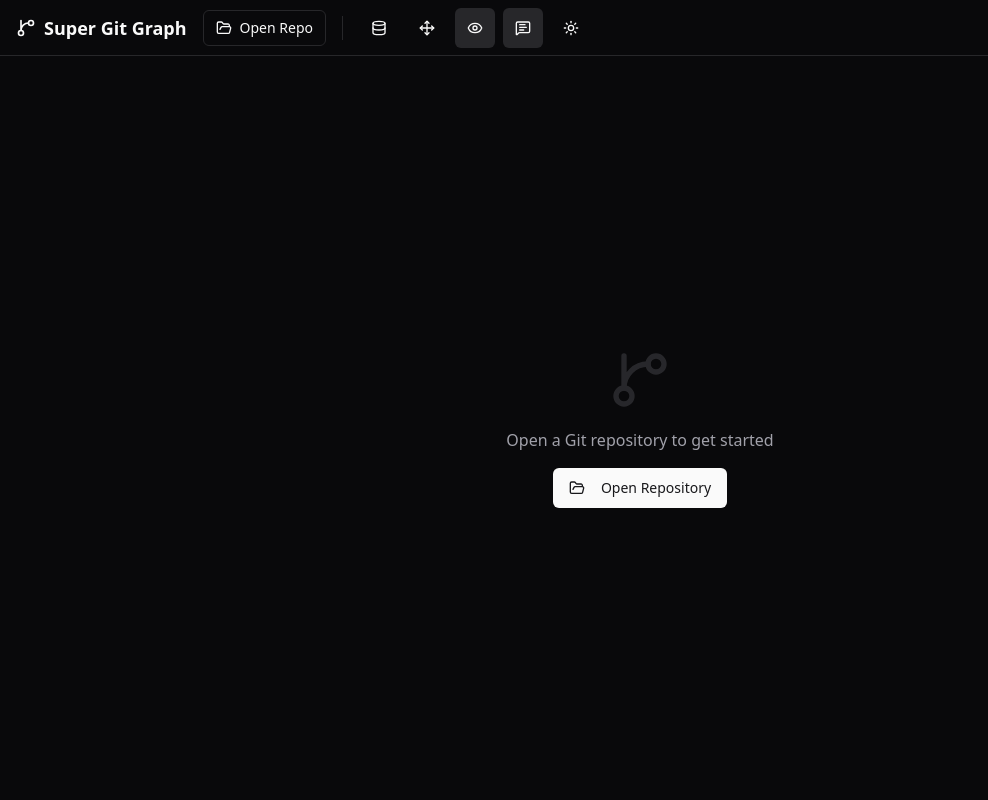
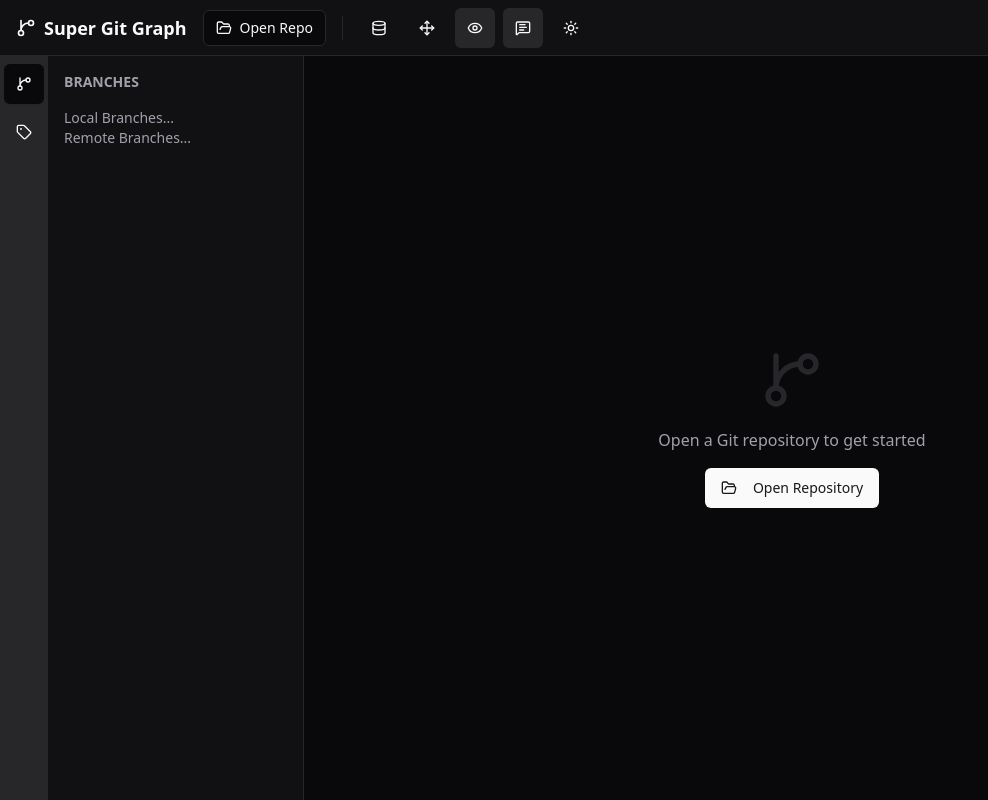
Before and after one commit to LiRenTech/super-git-graph, a React (Vite) app: page / in a window 1280 px wide. Shown: the whole page, without its empty margins (0-988 px from the left). Built offline with nearby package versions, Linux system fonts and the light colour scheme.

Commit message:
feat: 侧边栏宽度

```diff
--- a/src/App.tsx
+++ b/src/App.tsx
@@ -1,3 +1,4 @@
+
 import { useState, useEffect } from "react";
 import { ReactFlowProvider } from "@xyflow/react";
 import "@xyflow/react/dist/style.css";
@@ -6,14 +7,12 @@
   FolderOpen,
   Sun,
   Moon,
-  Plus,
+  Move,
+  Network,
   X,
-  Hash,
   MessageSquareText,
   Eye,
   EyeOff,
-  Move,
-  Network,
 } from "lucide-react";
 import { open } from "@tauri-apps/plugin-dialog";
 
@@ -30,11 +29,14 @@
 import { cn } from "@/lib/utils";
 import { useGitGraphStore } from "@/store/gitGraphStore";
 import { CacheSettings } from "@/components/CacheSettings";
+import { ActivityBar, SidebarView } from "@/components/layout/ActivityBar";
+import { Sidebar } from "@/components/layout/Sidebar";
 
 function App() {
   const [isDarkMode, setIsDarkMode] = useState(true);
   const [openRepos, setOpenRepos] = useState<string[]>([]);
   const [activeRepo, setActiveRepo] = useState<string | null>(null);
+  const [sidebarView, setSidebarView] = useState<SidebarView>("branch");
 
   const {
     showHash,
@@ -103,7 +105,7 @@
     <TooltipProvider>
       <div className="h-screen w-screen flex flex-col bg-background text-foreground overflow-hidden">
         {/* Top Bar */}
-        <header className="h-14 border-b flex items-center px-4 justify-between bg-card z-10 shrink-0">
+        <header className="h-14 border-b flex items-center px-4 justify-between bg-muted/30 z-10 shrink-0">
           <div className="flex items-center gap-4 overflow-hidden">
             <div className="flex items-center gap-2 font-bold text-lg shrink-0">
               <GitBranch className="w-5 h-5" />
@@ -220,8 +222,13 @@
           </div>
         </header>
 
-        {/* Tabs and Main Content */}
-        <div className="flex-1 overflow-hidden flex flex-col">
+        {/* Main Content Area: Activity Bar + Sidebar + Main View */}
+        <div className="flex-1 overflow-hidden flex flex-row">
+          <ActivityBar activeView={sidebarView} onViewChange={setSidebarView} />
+          <Sidebar activeView={sidebarView} />
+
+          {/* Original Main Content */}
+          <div className="flex-1 overflow-hidden flex flex-col min-w-0 bg-background">
             {openRepos.length > 0 ? (
               <Tabs
                 value={activeRepo || undefined}
@@ -283,6 +290,7 @@
             )}
           </div>
         </div>
+      </div>
       <Toaster position="top-center" />
     </TooltipProvider>
   );
--- /dev/null
+++ b/src/components/layout/ActivityBar.tsx
@@ -0,0 +1,73 @@
+
+import { GitBranch, Tag } from "lucide-react";
+import { Button } from "@/components/ui/button";
+import { cn } from "@/lib/utils";
+import {
+  Tooltip,
+  TooltipContent,
+  TooltipProvider,
+  TooltipTrigger,
+} from "@/components/ui/tooltip";
+
+export type SidebarView = "branch" | "tag" | null;
+
+interface ActivityBarProps {
+  activeView: SidebarView;
+  onViewChange: (view: SidebarView) => void;
+}
+
+export function ActivityBar({ activeView, onViewChange }: ActivityBarProps) {
+  const handleViewClick = (view: SidebarView) => {
+    if (activeView === view) {
+      onViewChange(null); // Collapse if already active
+    } else {
+      onViewChange(view); // Expand/Switch
+    }
+  };
+
+  return (
+    <div className="w-12 border-r bg-muted flex flex-col items-center py-2 gap-2 shrink-0">
+      <TooltipProvider delayDuration={0}>
+        <Tooltip>
+          <TooltipTrigger asChild>
+            <Button
+              variant="ghost"
+              size="icon"
+              className={cn(
+                "h-10 w-10 rounded-md hover:bg-muted-foreground/20",
+                activeView === "branch" &&
+                  "bg-background text-foreground shadow-sm hover:bg-background"
+              )}
+              onClick={() => handleViewClick("branch")}
+            >
+              <GitBranch className="h-5 w-5" />
+            </Button>
+          </TooltipTrigger>
+          <TooltipContent side="right">
+            <p>Branches</p>
+          </TooltipContent>
+        </Tooltip>
+
+        <Tooltip>
+          <TooltipTrigger asChild>
+            <Button
+              variant="ghost"
+              size="icon"
+              className={cn(
+                "h-10 w-10 rounded-md hover:bg-muted-foreground/20",
+                activeView === "tag" &&
+                  "bg-background text-foreground shadow-sm hover:bg-background"
+              )}
+              onClick={() => handleViewClick("tag")}
+            >
+              <Tag className="h-5 w-5" />
+            </Button>
+          </TooltipTrigger>
+          <TooltipContent side="right">
+            <p>Tags</p>
+          </TooltipContent>
+        </Tooltip>
+      </TooltipProvider>
+    </div>
+  );
+}
--- /dev/null
+++ b/src/components/layout/Sidebar.tsx
@@ -0,0 +1,84 @@
+
+import { useState, useEffect, useRef } from "react";
+import { cn } from "@/lib/utils";
+import { GitBranchList } from "@/components/sidebar/GitBranchList";
+import { GitTagList } from "@/components/sidebar/GitTagList";
+import { SidebarView } from "./ActivityBar";
+
+interface SidebarProps {
+  activeView: SidebarView;
+}
+
+const MIN_WIDTH = 160;
+const MAX_WIDTH = 480;
+const DEFAULT_WIDTH = 256; // w-64 is 256px
+
+export function Sidebar({ activeView }: SidebarProps) {
+  const [width, setWidth] = useState(DEFAULT_WIDTH);
+  const [isResizing, setIsResizing] = useState(false);
+  const sidebarRef = useRef<HTMLDivElement>(null);
+
+  useEffect(() => {
+    const handleMouseMove = (e: MouseEvent) => {
+      if (!isResizing) return;
+
+      // Activity bar width is 48px (w-12)
+      const newWidth = e.clientX - 48;
+
+      if (newWidth >= MIN_WIDTH && newWidth <= MAX_WIDTH) {
+        setWidth(newWidth);
+      }
+    };
+
+    const handleMouseUp = () => {
+      setIsResizing(false);
+      document.body.style.cursor = "default";
+      document.body.style.userSelect = "auto";
+    };
+
+    if (isResizing) {
+      window.addEventListener("mousemove", handleMouseMove);
+      window.addEventListener("mouseup", handleMouseUp);
+    }
+
+    return () => {
+      window.removeEventListener("mousemove", handleMouseMove);
+      window.removeEventListener("mouseup", handleMouseUp);
+    };
+  }, [isResizing]);
+
+  const handleMouseDown = (e: React.MouseEvent) => {
+    e.preventDefault();
+    setIsResizing(true);
+    document.body.style.cursor = "col-resize";
+    document.body.style.userSelect = "none";
+  };
+
+  return (
+    <div
+      ref={sidebarRef}
+      style={{ width: activeView ? width : 0 }}
+      className={cn(
+        "flex flex-col border-r bg-muted/30 relative transition-none", // Remove transition during resize
+        !isResizing && "transition-[width] duration-300 ease-in-out", // Only animate when not resizing
+        activeView ? "opacity-100" : "opacity-0 border-r-0 overflow-hidden"
+      )}
+    >
+      <div className="h-full w-full overflow-hidden">
+        {activeView === "branch" && <GitBranchList />}
+        {activeView === "tag" && <GitTagList />}
+      </div>
+
+      {/* Resizer Handle */}
+      {activeView && (
+        <div
+          className={cn(
+            "absolute top-0 right-0 w-1 h-full cursor-col-resize hover:bg-primary/50 transition-colors z-50",
+            isResizing && "bg-primary/50"
+          )}
+          onMouseDown={handleMouseDown}
+        />
+      )}
+    </div>
+  );
+}
--- /dev/null
+++ b/src/components/sidebar/GitBranchList.tsx
@@ -0,0 +1,18 @@
+
+import { ScrollArea } from "@/components/ui/scroll-area";
+
+export function GitBranchList() {
+  return (
+    <div className="flex flex-col h-full">
+      <div className="p-4 font-semibold text-sm uppercase text-muted-foreground">
+        Branches
+      </div>
+      <ScrollArea className="flex-1">
+        <div className="px-4 text-sm text-muted-foreground">
+          <p>Local Branches...</p>
+          <p>Remote Branches...</p>
+        </div>
+      </ScrollArea>
+    </div>
+  );
+}
--- /dev/null
+++ b/src/components/sidebar/GitTagList.tsx
@@ -0,0 +1,17 @@
+
+import { ScrollArea } from "@/components/ui/scroll-area";
+
+export function GitTagList() {
+  return (
+    <div className="flex flex-col h-full">
+      <div className="p-4 font-semibold text-sm uppercase text-muted-foreground">
+        Tags
+      </div>
+      <ScrollArea className="flex-1">
+        <div className="px-4 text-sm text-muted-foreground">
+          <p>Tags List...</p>
+        </div>
+      </ScrollArea>
+    </div>
+  );
+}
```
Lines whose indentation alone changed are shown as unchanged.
